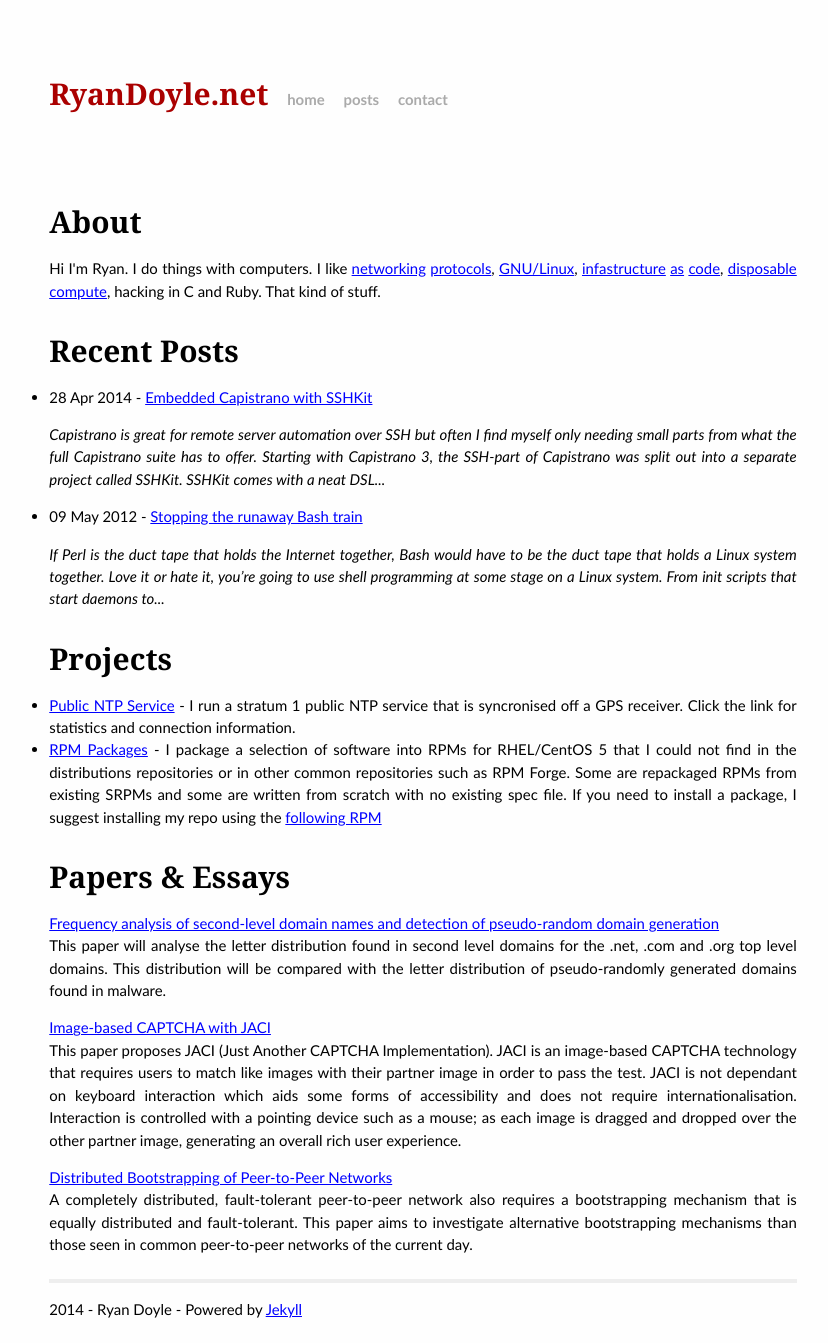
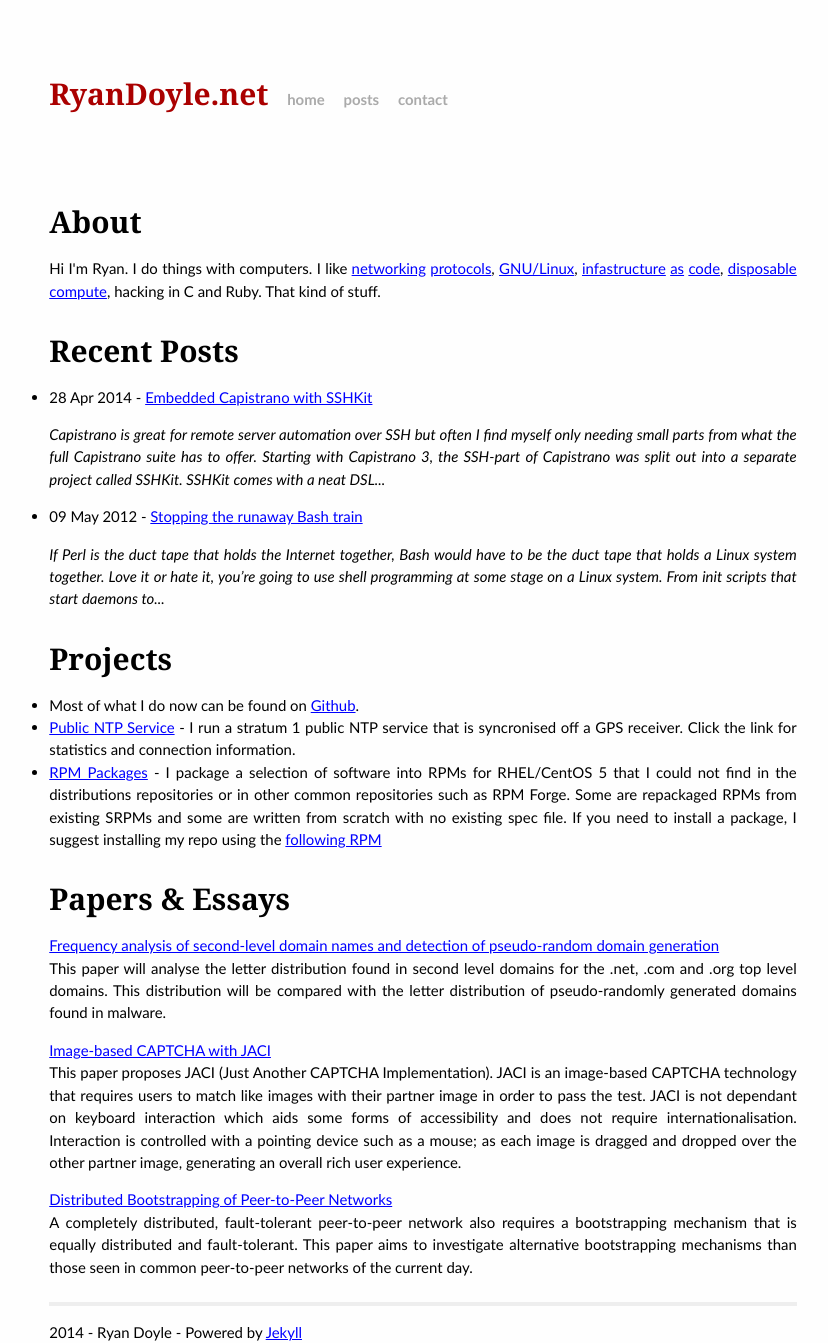
Before and after one commit to ryandoyle/ryandoyle.net, a Jekyll site: the page built from index.html, in a window 1280 px wide. Shown: the whole page, without its empty margins (217-1045 px from the left). Built offline with Jekyll 4.4.1, drawn with Linux system fonts in a browser that asks for light colours; Markdown is read by kramdown in place of the engine named in the settings; before the commit the page ends 1321 px from its top, so only the background shows below that.

Commit message:
Most of my stuff is on Github so link to that instead

```diff
--- a/index.html
+++ b/index.html
@@ -18,6 +18,7 @@ title: RyanDoyle .net - My Internet House
 
 <h1>Projects</h1>
 <ul>
+    <li>Most of what I do now can be found on <a href=https://github.com/ryandoyle>Github</a>.</li>
     <li><a href="/projects/ntp/">Public NTP Service</a> - I run a stratum 1 public NTP service that is syncronised off a GPS receiver. Click the link for statistics and connection information.</li>
     <li><a href="http://files.doylenet.net/linux/packages/rhel/5/doylenet/">RPM Packages</a> - I package a selection of software into RPMs for RHEL/CentOS 5 that I could not find in the distributions repositories or in other common repositories such as RPM Forge. Some are repackaged RPMs from existing SRPMs and some are written from scratch with no existing spec file. If you need to install a package, I suggest installing my repo using the <a href="http://files.doylenet.net/linux/packages/rhel/5/doylenet/RPMS/x86_64/doylenet-repo-rhel5-1.0-1.noarch.rpm">following RPM</a></li>
 </ul>
```
